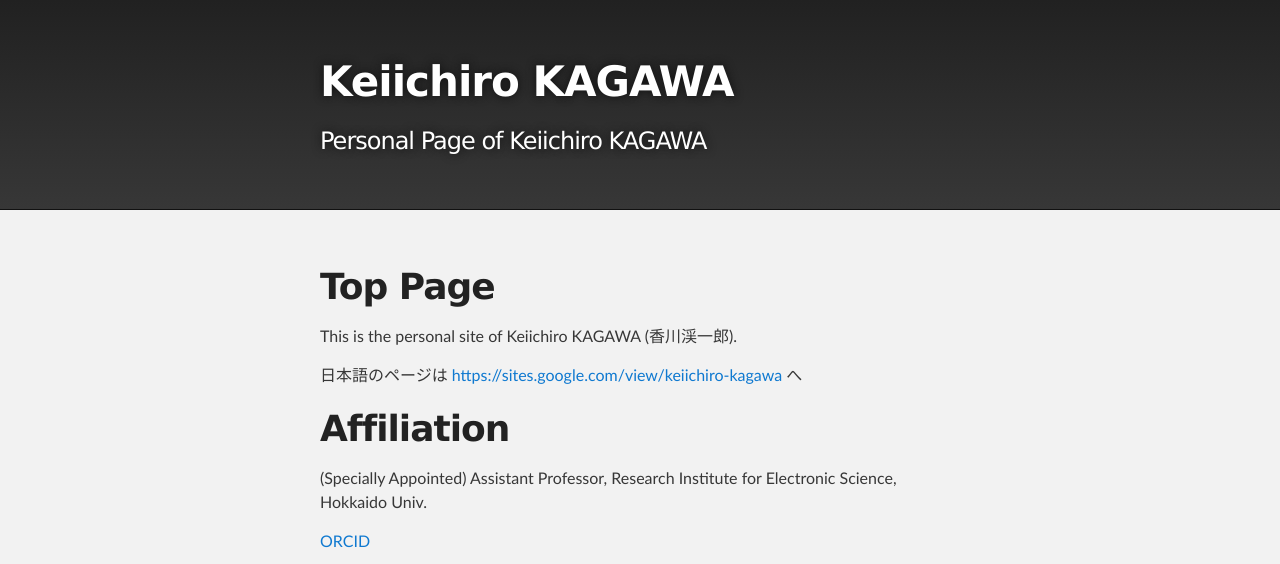
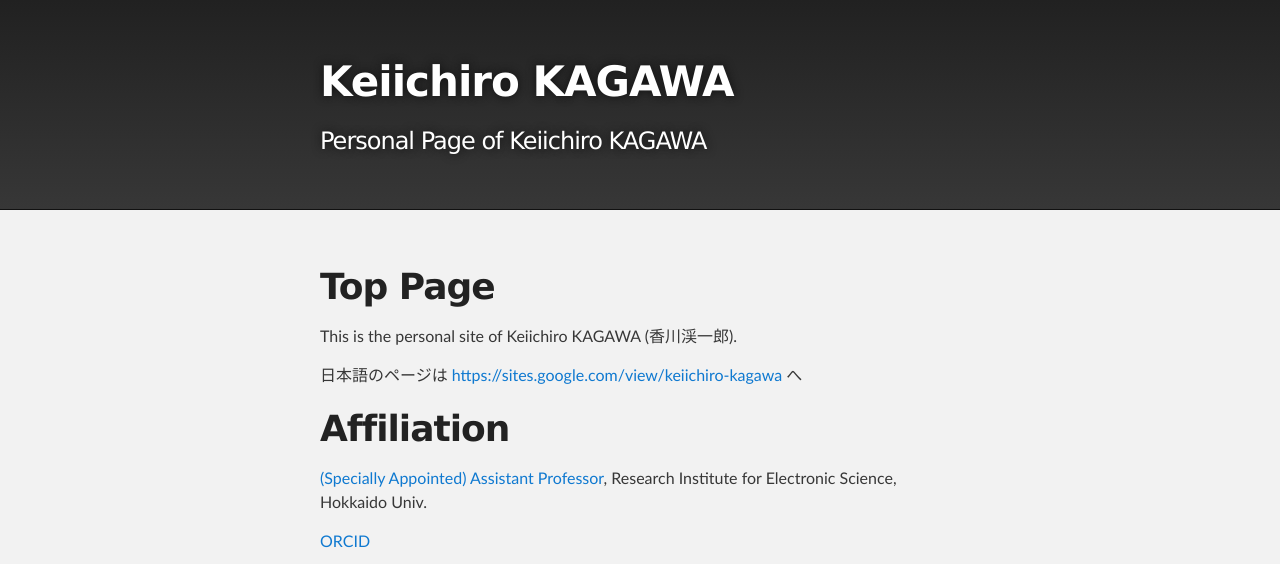
Before and after one commit to k16kgw/k16kgw.github.io, a Jekyll site: the page built from index.md, in a window 1280 px wide and 900 px high, cut to the strip 0-564 px from the top of the window. Built offline with Jekyll 4.4.1, drawn with Linux system fonts in a browser that asks for light colours; part of the change alters nothing that is shown.

```diff
--- a/index.md
+++ b/index.md
@@ -12,7 +12,7 @@ This is the personal site of Keiichiro KAGAWA (香川渓一郎).
 
 # Affiliation
 
-(Specially Appointed) Assistant Professor, Research Institute for Electronic Science, Hokkaido Univ.
+[(Specially Appointed) Assistant Professor](https://www.es.hokudai.ac.jp/english/organization/profile/kagawa-keiichiro/), Research Institute for Electronic Science, Hokkaido Univ.
 
 [ORCID](https://orcid.org/0000-0002-4214-2029)
 
```
